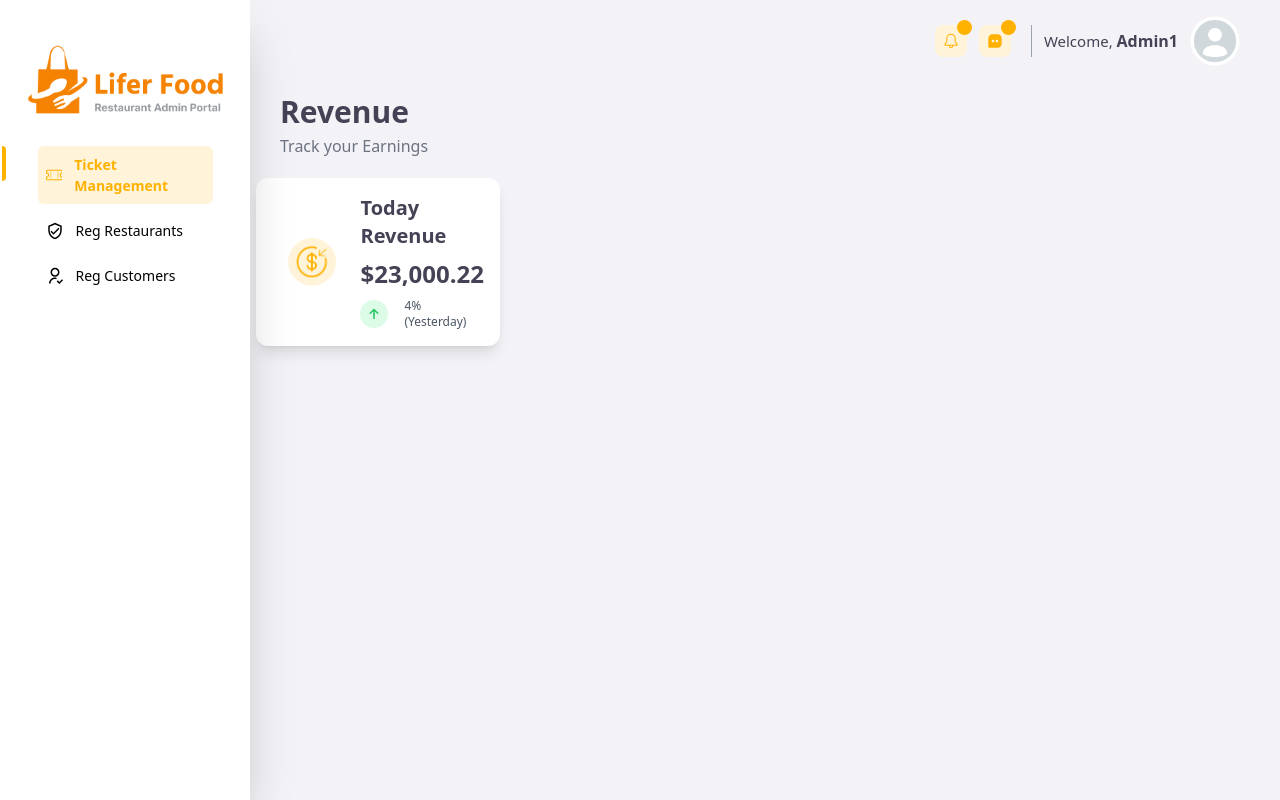
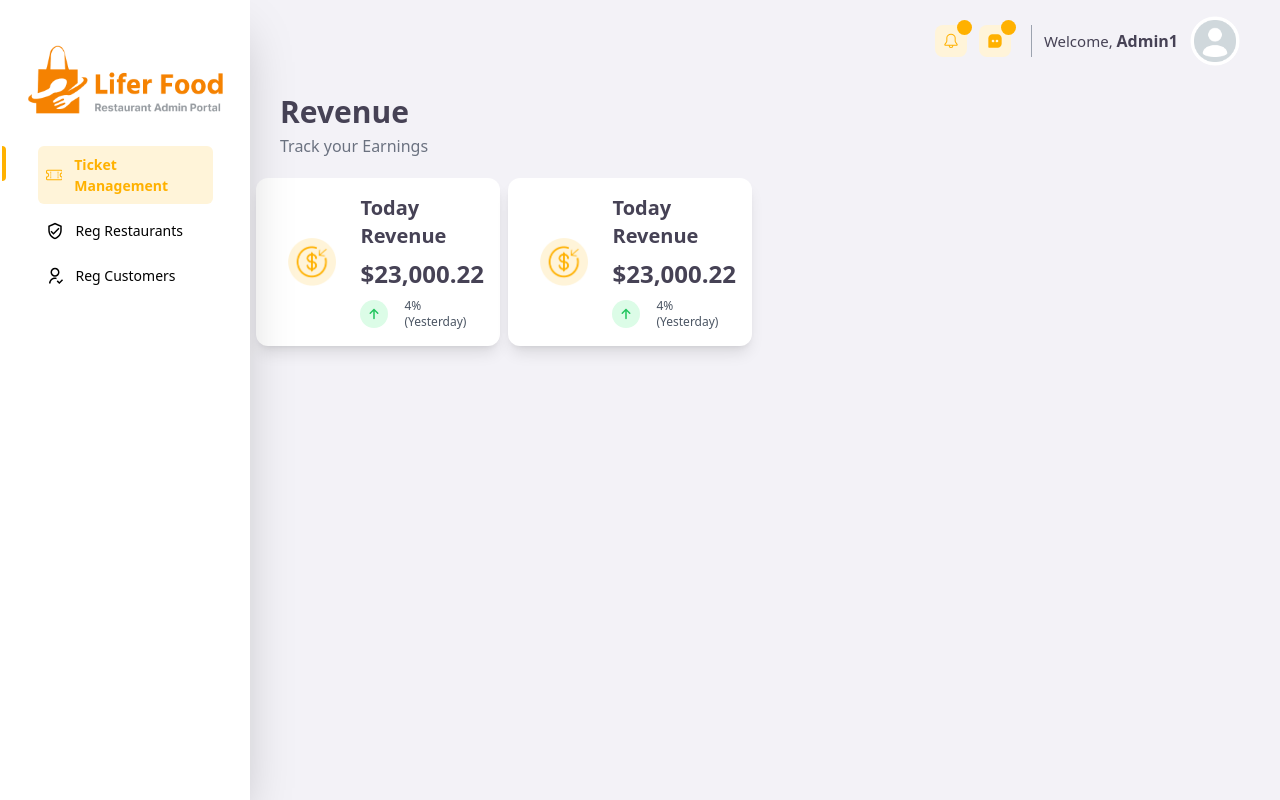
Before and after one commit to usman4222/Lifer-Food-Admin, a React (Vite) app: page / in a window 1280 px wide. Built offline with nearby package versions, Linux system fonts and the light colour scheme.

Commit message:
Add new branch

```diff
--- a/src/Pages/Revenue.jsx
+++ b/src/Pages/Revenue.jsx
@@ -27,6 +27,21 @@ const Revenue = () => {
               </div>
             </div>
           </div>
+          <div className="bg-white shadow-lg flex flex-row justify-center items-center p-4 rounded-xl gap-x-2 ml-6 md:ml-6 lg:ml-0">
+            <div className="p-4 rounded-full">
+              <img className="object-contain w-20" src={revenueIcon1} />
+            </div>
+            <div className="flex flex-col text-primary gap-y-2">
+              <h3 className="text-xl font-semibold">Today Revenue</h3>
+              <span className="text-2xl font-bold text-right">$23,000.22</span>
+              <div className="flex flex-row gap-x-4 justify-center items-center">
+                <div className="text-green-500 p-2 bg-green-100 rounded-full">
+                  <FaArrowUp size={12} />
+                </div>
+                <span className="text-gray-600 text-xs">4% (Yesterday)</span>
+              </div>
+            </div>
+          </div>
         </div>
       </Wrapper>
     </>
```
